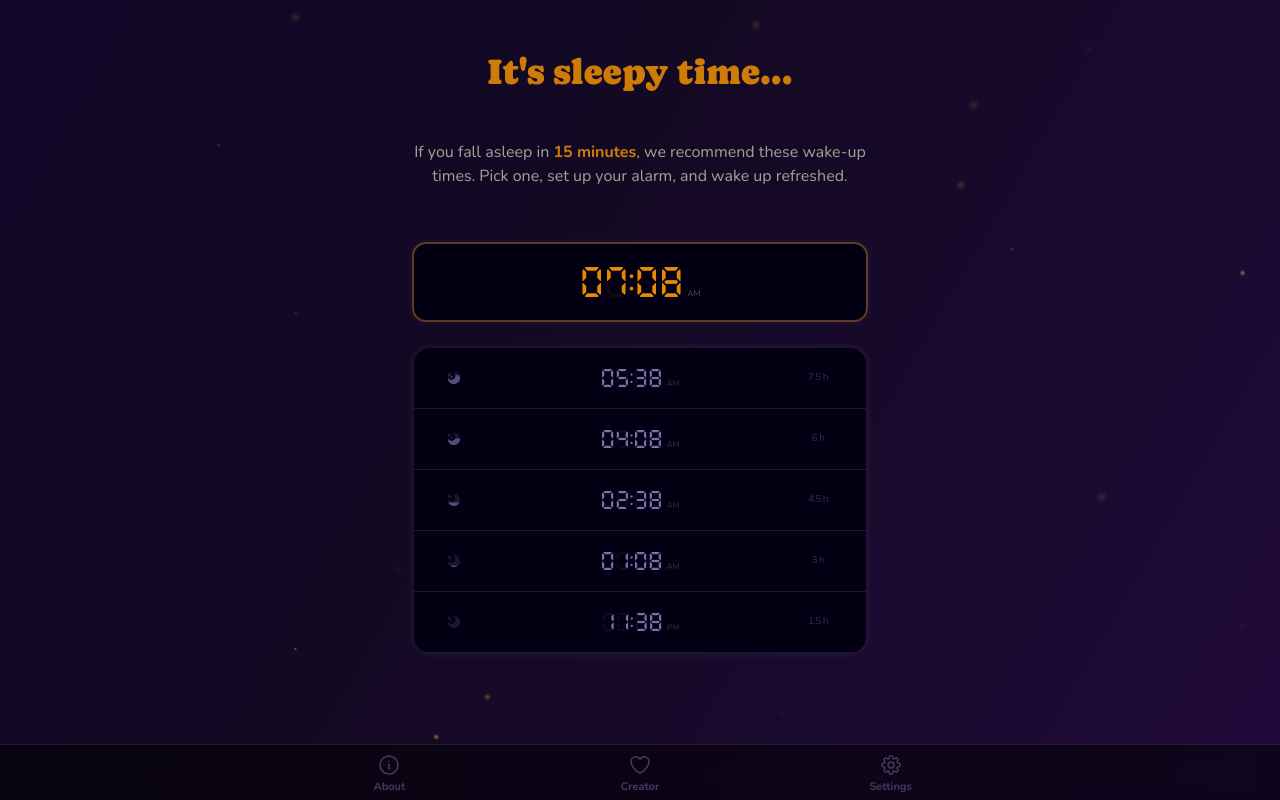
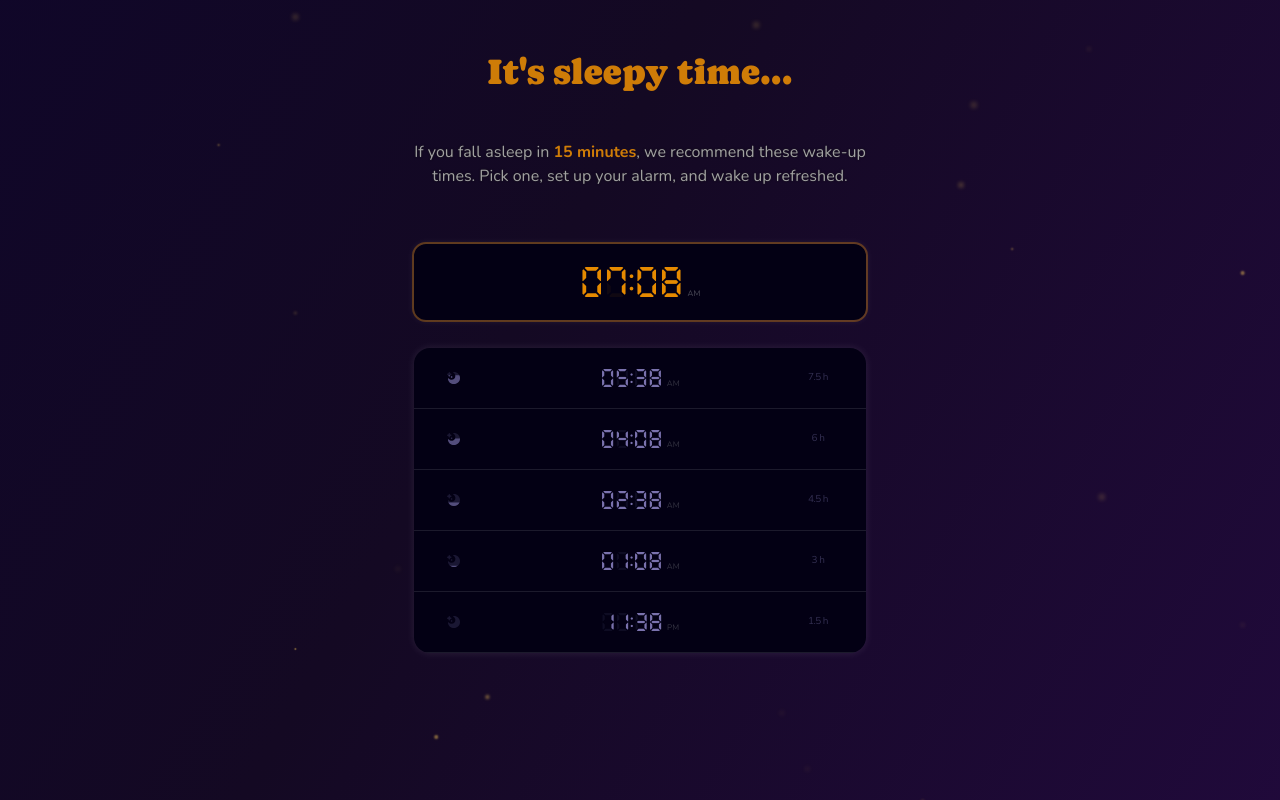
Before and after one commit to aronsantha/wakey, a React (Vite) app: page / in a window 1280 px wide. Built offline with nearby package versions, Linux system fonts and the light colour scheme.

Commit message:
WIP test

```diff
--- a/src/components/App.jsx
+++ b/src/components/App.jsx
@@ -220,7 +220,7 @@
         children={shownModal && modalMap[shownModal].content}
       />
       <div className="flex h-[100vh] flex-col items-center overflow-y-auto scroll-smooth pb-40 md:justify-center">
-        <footer className="fixed right-0 bottom-0 z-50 h-14 w-full border-t-[1px] border-neutral-100/10 bg-black/50 px-3 backdrop-blur">
+        {/* <footer className="fixed right-0 bottom-0 z-50 h-14 w-full border-t-[1px] border-neutral-100/10 bg-black/50 px-3 backdrop-blur">
           <div className="mx-auto flex h-full w-full max-w-[800px] items-center justify-around px-6 pt-px">
             {Object.keys(modalMap).map((modalKey) => {
               return (
@@ -235,11 +235,8 @@
                 />
               );
             })}
-            {/* <h1 className="font-caprasimo pb-1 text-xl text-[#7a72ad]">
-              wakey
-            </h1> */}
           </div>
-        </footer>
+        </footer> */}
         <main className="mt-16 flex max-w-[500px] flex-col px-6 text-center">
           <div className="mb-14 flex flex-col gap-4">
             <h1 className="font-caprasimo mb-8 text-4xl text-amber-500/80">
```
